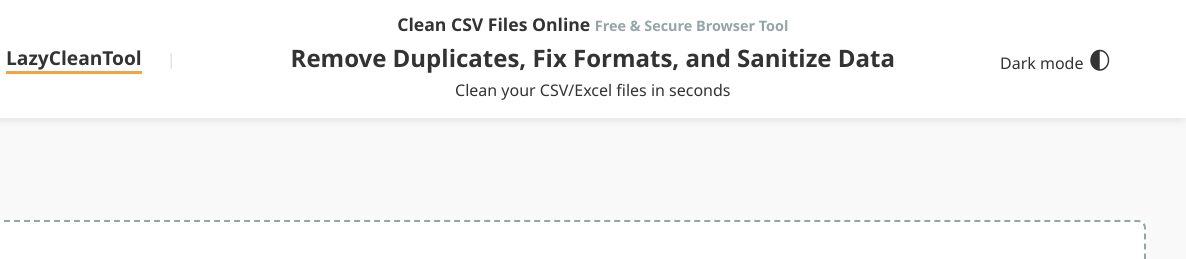
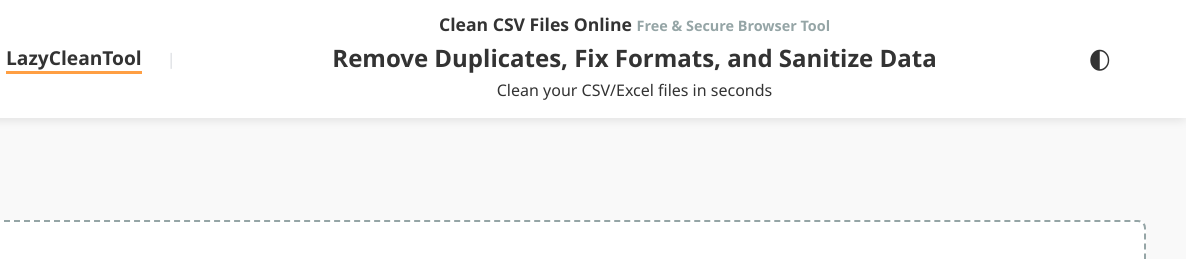
Before and after one commit to TenzinRabyang/LazyCleantool, a plain HTML site: page index.html in a window 1280 px wide. Shown: the top 259 px of the page, 94-1280 px from the left. Drawn offline with nearby package versions, Linux system fonts and the light colour scheme.

Commit message:
Update index.html

```diff
--- a/index.html
+++ b/index.html
@@ -73,7 +73,7 @@
           </div>
           <!-- Add this wrapper for the toggle -->
           <div class="header-actions">
-            <p>Dark mode<button id="themeToggle" class="theme-toggle" aria-label="Toggle dark mode">  🌓 </button></p>
+            <button id="themeToggle" class="theme-toggle" aria-label="Toggle dark mode">  🌓 </button>
           </div>
         </div>
       </header>
```
